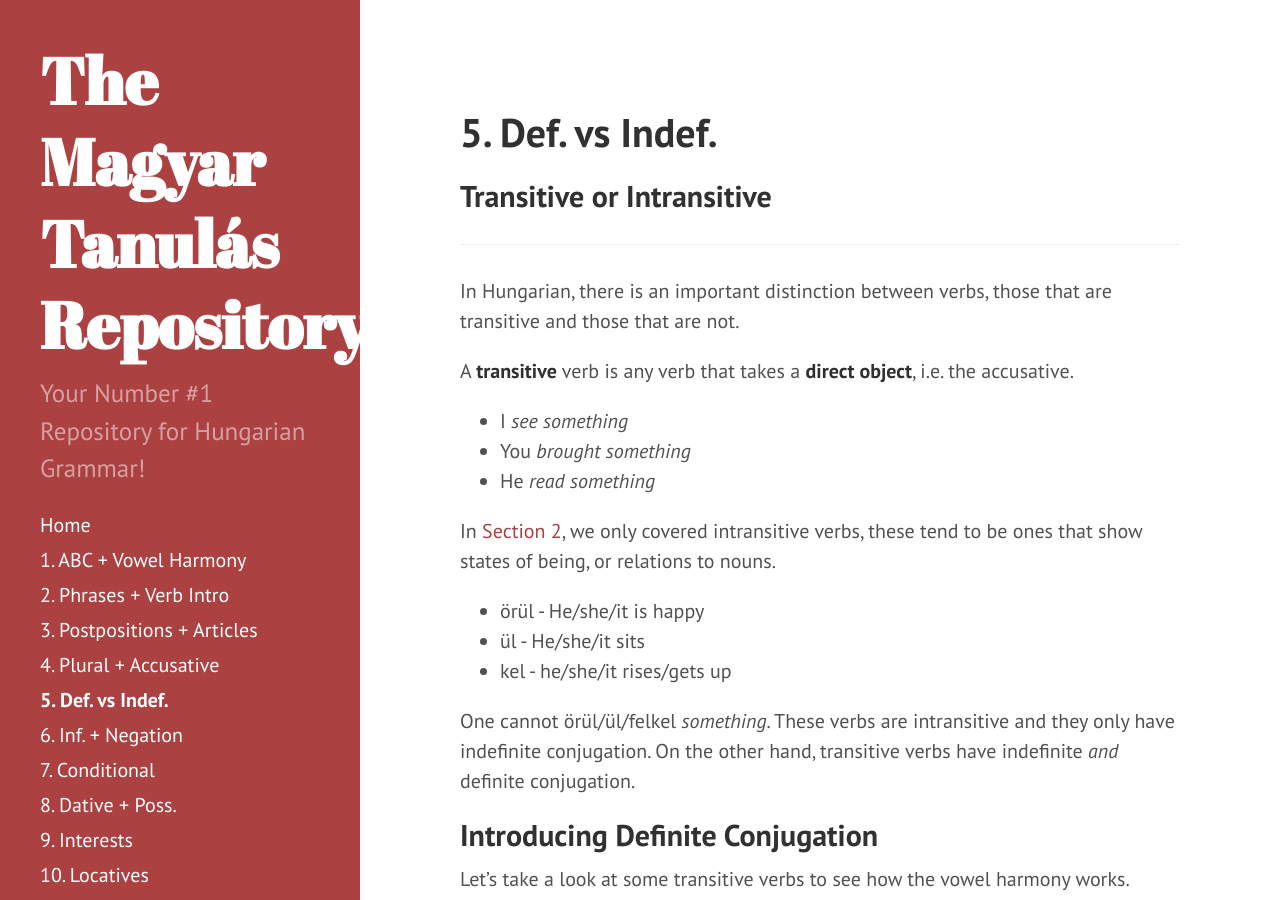
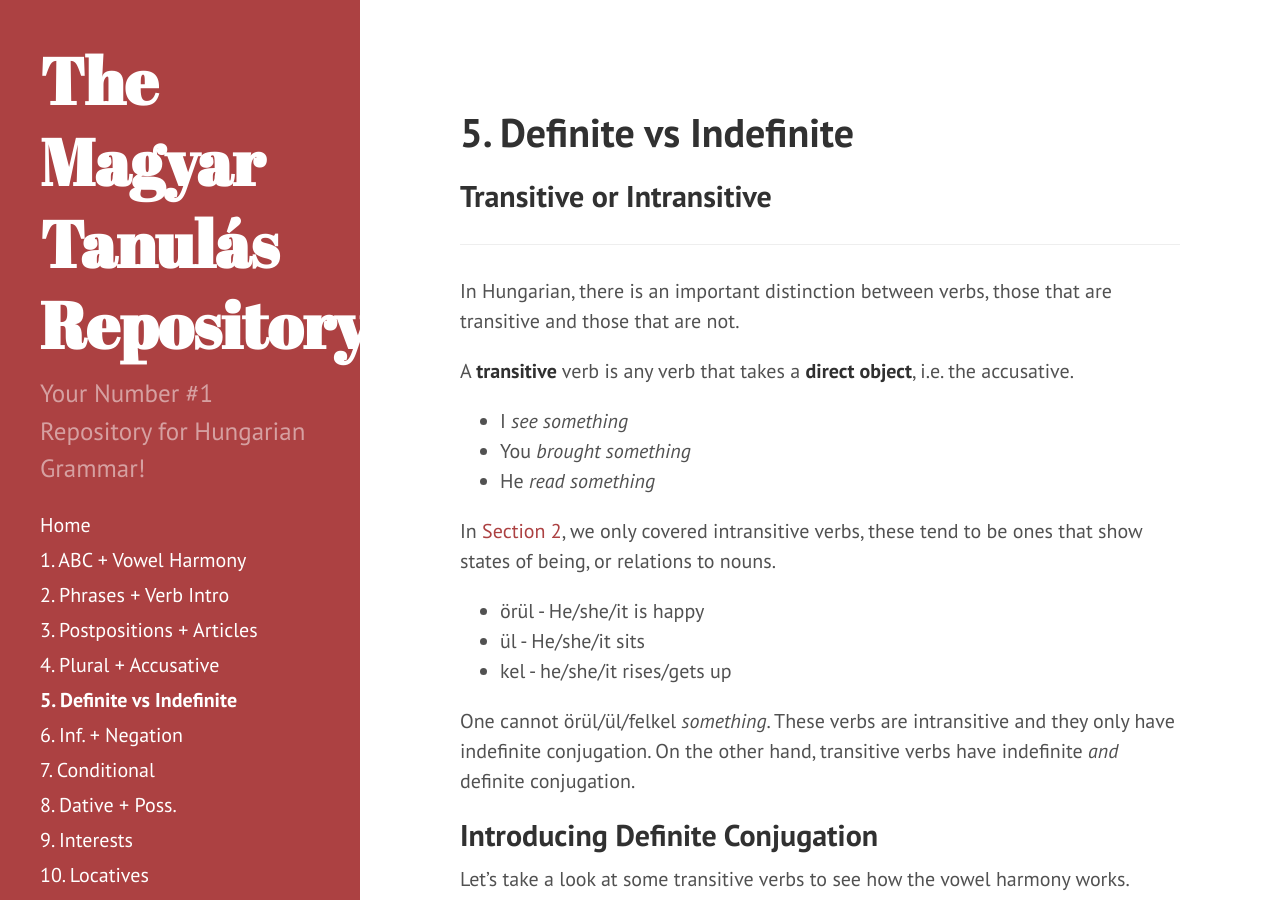
Before and after one commit to Magyartanulas/magyartanulas.github.io, a Jekyll site: the page built from Section5.md, in a window 1280 px wide and 900 px high. Built offline with Jekyll 4.4.1, drawn with Linux system fonts in a browser that asks for light colours; Markdown is read by kramdown in place of the engine named in the settings.

Commit message:
Update Section5.md

```diff
--- a/Section5.md
+++ b/Section5.md
@@ -1,6 +1,6 @@
 ---
 layout: page
-title: 5. Def. vs Indef.
+title: 5. Definite vs Indefinite
 order: 5
 ---
 
```
